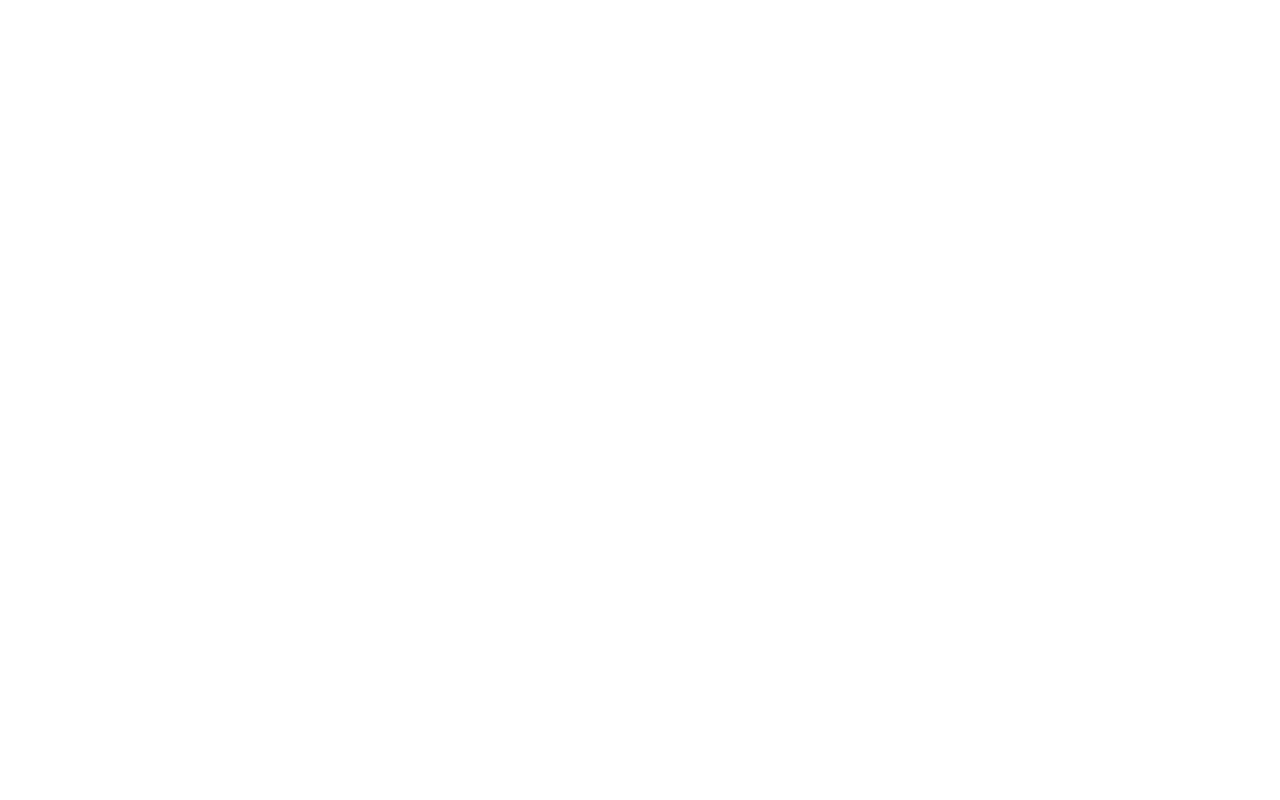
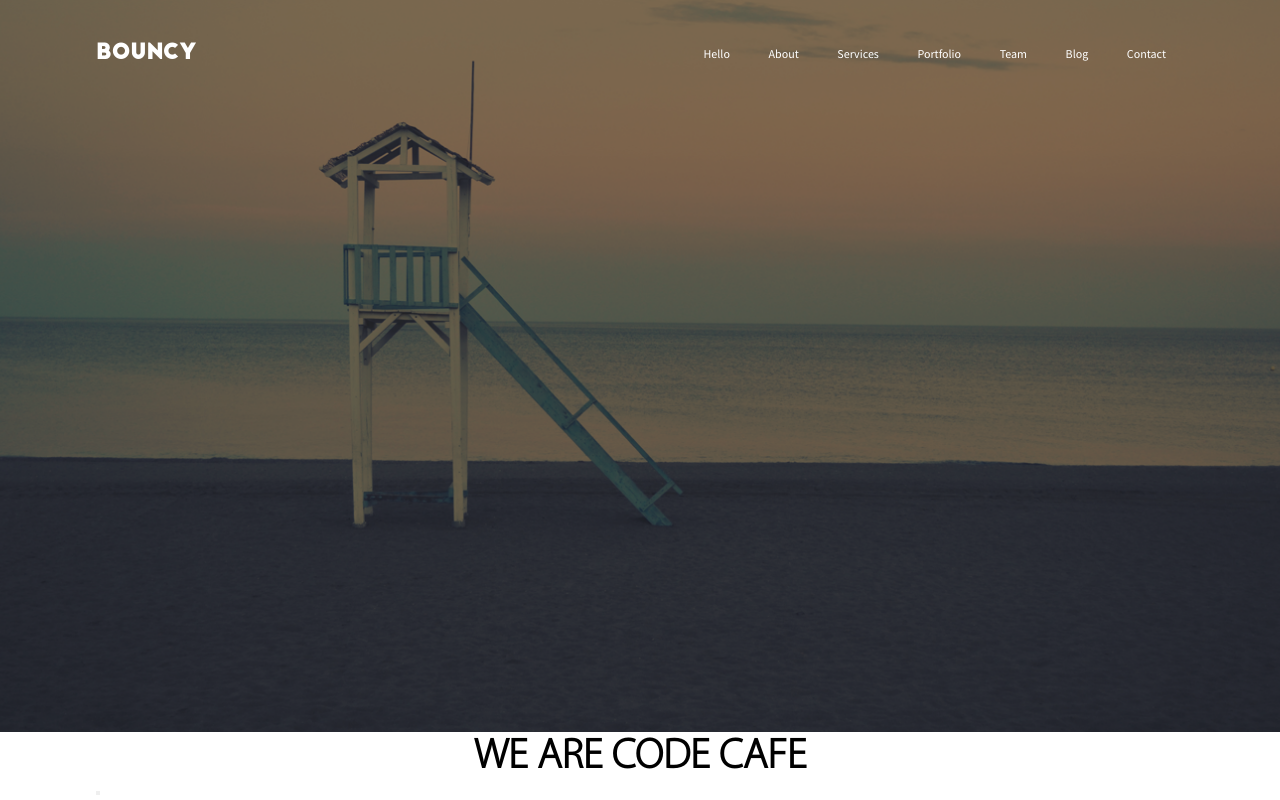
Before and after one commit to Igromant/Bouncy, a plain HTML site: page index.html in a window 1280 px wide. Drawn offline with Linux system fonts and the light colour scheme.

Commit message:
feat: add header

```diff
--- a/index.html
+++ b/index.html
@@ -8,6 +8,38 @@
     <title>Bouncy</title>
 </head>
 <body>
-
+    <header class="header">
+        <div class="container">
+            <div class="menu">
+                <div class="logo menu__logo">bouncy</div>
+                <!-- /.logo menu__logo -->
+                    <nav class="nav nav__menu">
+                        <a href="#" class="nav__item">Hello</a>
+                        <a href="#" class="nav__item">About</a>
+                        <a href="#" class="nav__item">Services</a>
+                        <a href="#" class="nav__item">Portfolio</a>
+                        <a href="#" class="nav__item">Team</a>
+                        <a href="#" class="nav__item">Blog</a>
+                        <a href="#" class="nav__item">Contact</a>
+                    </nav>
+            </div>
+            <!-- /.menu -->
+        </div>
+        <!-- /.container -->
+    </header>
+    <!-- /.header -->
+    <section class="promo">
+        <div class="container">
+            <div class="promo__block">
+                <h1 class="title promo__title">we are code cafe</h1>
+                <!-- /.title title__section -->
+                <p class="promo__text"></p>
+                <button class="button__icon-special"></button>
+            </div>
+            <!-- /.promo_block -->
+        </div>
+        <!-- /.container -->
+    </section>
+    <!-- /.promo -->
 </body>
 </html>
--- /dev/null
+++ b/sass/_fonts.scss
@@ -0,0 +1,35 @@
+@font-face {
+    font-family: 'BIG-JOHN';
+    src: url('../fonts/BIG-JOHN.OTF');
+    font-weight: normal;
+    font-style: normal;
+    font-display: wrap;
+}
+@font-face {
+    font-family: 'MYRIADPRO-BOLD';
+    src: url('../fonts/MYRIADPRO-BOLD.OTF');
+    font-weight: normal;
+    font-style: normal;
+    font-display: wrap;
+}
+@font-face {
+    font-family: 'MYRIADPRO-LIGHT';
+    src: url('../fonts/MYRIADPRO-LIGHT.OTF');
+    font-weight: normal;
+    font-style: normal;
+    font-display: wrap;
+}
+@font-face {
+    font-family: 'MYRIADPRO-REGULAR';
+    src: url('../fonts/MYRIADPRO-REGULAR.OTF');
+    font-weight: normal;
+    font-style: normal;
+    font-display: wrap;
+}
+@font-face {
+    font-family: 'SOURCESANSPRO-REGULAR';
+    src: url('../fonts/SOURCESANSPRO-REGULAR.OTF');
+    font-weight: normal;
+    font-style: normal;
+    font-display: wrap;
+}
--- /dev/null
+++ b/sass/_grid.sass
@@ -0,0 +1,4 @@
+.container
+    width: 85%
+    max-width: 1366px
+    margin: auto
--- /dev/null
+++ b/sass/_settings.sass
@@ -0,0 +1,12 @@
+*, *:before, *:after
+    padding: 0
+    margin: 0
+    box-sizing: border-box
+html
+    font-size: 12px
+    font-family: 'MYRIADPRO-REGULAR', sans-serif
+.title
+    text-transform: uppercase
+    text-align: center
+    font-size: 42px
+    font-family: 'MYRIADPRO-light'
--- /dev/null
+++ b/sass/_variables.sass
@@ -0,0 +1 @@
+$white: #fff
--- /dev/null
+++ b/sass/style.sass
@@ -0,0 +1,5 @@
+@import 'fonts'
+@import 'grid'
+@import 'settings'
+@import 'variables'
+@import 'templates/header'
--- /dev/null
+++ b/sass/templates/_header.sass
@@ -0,0 +1,24 @@
+.header
+    background: url('../img/promo-bg.png') no-repeat center / cover
+.menu
+    padding-top: 40px
+    padding-bottom: 665px
+    display: flex
+    justify-content: space-between
+    align-items: center
+.logo
+    text-transform: uppercase
+    font-family: 'BIG-JOHN'
+    color: $white
+    font-size: 22px
+.nav
+    &__item
+        text-decoration: none
+        color: $white
+        font-size: 12px
+        padding: 5px 18px 5px 18px
+        font-family: 'SOURCESANSPRO-REGULAR'
+        &:hover
+            border: 1px solid $white
+            border-radius: 50px
+            padding: 4px 17px 4px 17px
--- /dev/null
+++ b/sass/templates/_promo.sass
@@ -0,0 +1,2 @@
+.promo
+    &__block
```
Also changed, not shown: package.json (deleted, +0 -29 lines), css/style.css, 2 other files.
